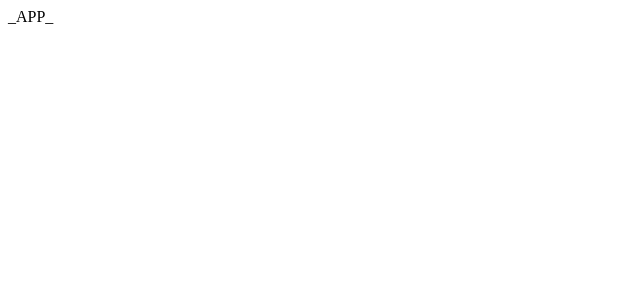
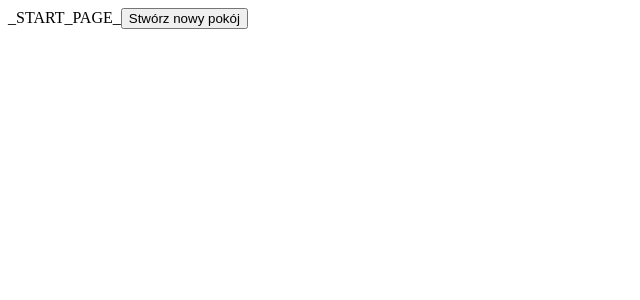
Before and after one commit to Hekser/planning-poker, a React (Create React App) app in the folder client/: page / in a window 1280 px wide. Shown: the top 300 px of the page, without its empty margins (0-640 px from the left). Built offline with nearby package versions, Linux system fonts and the light colour scheme.

Commit message:
Add routing

```diff
--- a/client/package.json
+++ b/client/package.json
@@ -7,9 +7,12 @@
     "@types/node": "^10.12.5",
     "@types/react": "^16.7.3",
     "@types/react-dom": "^16.0.9",
+    "@types/react-router-dom": "^4.3.1",
     "react": "^16.6.1",
     "react-dom": "^16.6.1",
+    "react-router-dom": "^4.3.1",
     "react-scripts": "2.1.1",
+    "styled-components": "^4.1.1",
     "typescript": "^3.1.6"
   },
   "scripts": {
--- a/client/src/App/index.tsx
+++ b/client/src/App/index.tsx
@@ -1,9 +1,18 @@
-import React, { Component } from 'react';
+import React, { Component } from "react";
+import { BrowserRouter, Route, Switch } from "react-router-dom";
+
+import { StartPage } from "../StartPage";
+import { RoomPage } from "../Room/RoomPage";
 
 class App extends Component {
   render() {
     return (
-      <div>_APP_</div>
+      <BrowserRouter>
+        <Switch>
+          <Route path="/room" component={RoomPage} />
+          <Route path="/" component={StartPage} />
+        </Switch>
+      </BrowserRouter>
     );
   }
 }
--- /dev/null
+++ b/client/src/Common/Button.tsx
@@ -0,0 +1,5 @@
+import React, { ButtonHTMLAttributes } from "react";
+
+export const Button = (props: ButtonHTMLAttributes<{}>) => (
+  <button {...props} />
+);
--- /dev/null
+++ b/client/src/Room/RoomPage.tsx
@@ -0,0 +1,9 @@
+import React from "react";
+import { Switch, Route, withRouter } from "react-router-dom";
+import { Room } from ".";
+
+export const RoomPage = withRouter(({ match }) => (
+  <Switch>
+    <Route path={`${match.path}/:id`} component={Room} />
+  </Switch>
+));
--- /dev/null
+++ b/client/src/Room/index.tsx
@@ -0,0 +1,6 @@
+import React from "react";
+import { withRouter } from "react-router";
+
+export const Room = withRouter(({ match }) => (
+  <div>_ROOM:{match.params.id}_</div>
+));
--- /dev/null
+++ b/client/src/StartPage/index.tsx
@@ -0,0 +1,11 @@
+import React from "react";
+import { withRouter } from "react-router";
+
+import { Button } from "../Common/Button";
+
+export const StartPage = withRouter(props => (
+  <div>
+    _START_PAGE_
+    <Button onClick={() => {}}>Stwórz nowy pokój</Button>
+  </div>
+));
```
Also changed, not shown: 1 other file (tests, documents, lock files or other folders).
